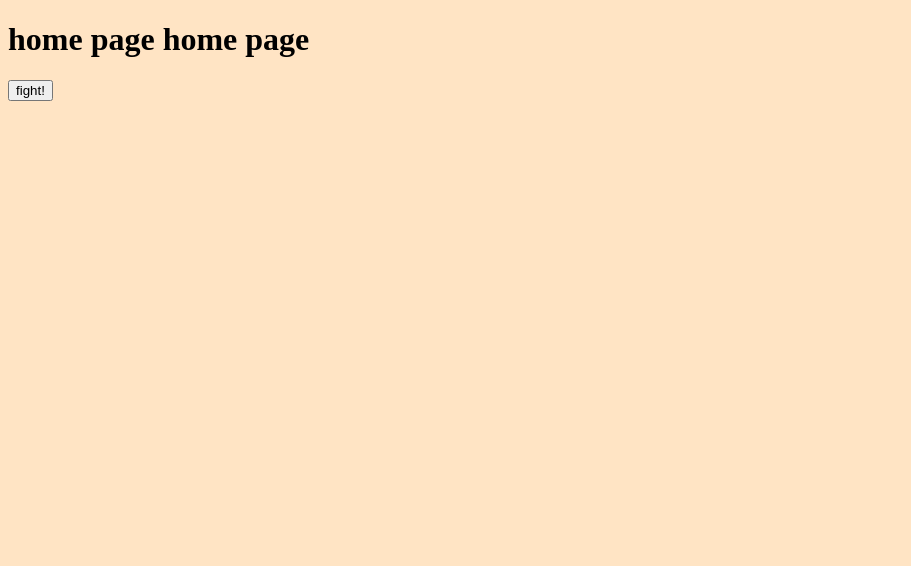
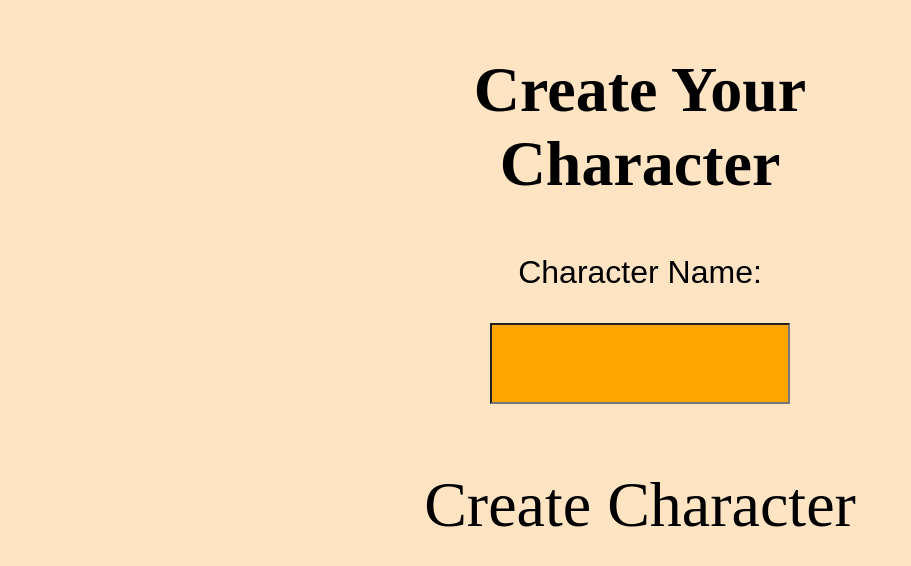
Before and after one commit to FlyaginAS/not-fight-club, a plain HTML site: page index.html in a window 1280 px wide. Shown: the whole page, without its empty margins (0-911 px from the left). Drawn offline with Linux system fonts and the light colour scheme; a web font is replaced by a local one.

Commit message:
feat: create markup and css for registry-modal

```diff
--- a/index.html
+++ b/index.html
@@ -14,7 +14,23 @@
     />
   </head>
   <body>
-    <h1>home page home page</h1>
-    <button>fight!</button>
+    <div class="modal-registry">
+      <form class="registry">
+        <h2 class="registry__header">Create Your Character</h2>
+        <label class="registry__label" for="character_name">
+          Character Name:
+        </label>
+        <input
+          class="registry__input input"
+          type="text"
+          name="character_name"
+          id="character_name"
+          required
+        />
+        <button type="submit" class="registry__submit bright-button">
+          Create Character
+        </button>
+      </form>
+    </div>
   </body>
 </html>
--- a/styles.css
+++ b/styles.css
@@ -1 +1,2 @@
 @import url("styles/base.css");
+@import url("styles/modal_registry.css");
--- a/styles/base.css
+++ b/styles/base.css
@@ -1,7 +1,39 @@
+html {
+  box-sizing: border-box;
+}
+
+*,
+*::before,
+*::after {
+  box-sizing: inherit;
+}
 body {
   background-color: bisque;
+  font-family: sans-serif;
+  margin: 0;
+}
+h2 {
+  font-family: "Jolly Lodger";
+  font-size: 64px;
+}
+.bright-button {
+  all: unset;
   font-family: Honk;
+  font-size: 32px;
+
+  &:hover {
+    cursor: pointer;
+    text-shadow: 10px 10px 10px orange;
+  }
 }
-h1 {
-  font-family: "Jolly Lodger";
+.input {
+  /* all: unset; */
+  width: 100%;
+  font-size: 32px;
+  padding: 20px;
+  background-color: orange;
+  line-height: 1;
+  &:focus {
+    box-shadow: 0 0 10px orange;
+  }
 }
--- /dev/null
+++ b/styles/modal_registry.css
@@ -0,0 +1,39 @@
+.modal-registry {
+  position: fixed;
+  top: 0;
+  left: 0;
+  width: 100vw;
+  height: 100vh;
+  z-index: 100;
+  display: flex;
+  justify-content: center;
+  /* align-items: center; */
+}
+.registry {
+  width: 600px;
+  margin-left: auto;
+  margin-right: auto;
+  display: flex;
+  flex-flow: column;
+  align-items: center;
+}
+.registry__header {
+  text-align: center;
+}
+.registry__label {
+  text-align: center;
+  font-size: 32px;
+  margin-bottom: 32px;
+}
+.registry__input {
+  width: 50%;
+  text-align: center;
+  margin-bottom: 64px;
+}
+.registry__submit {
+  width: 100%;
+  text-align: center;
+  padding-left: 20px;
+  padding-right: 20px;
+  font-size: 64px;
+}
```
Also changed, not shown: pages/registry.html (deleted), styles/registry.css (deleted).
